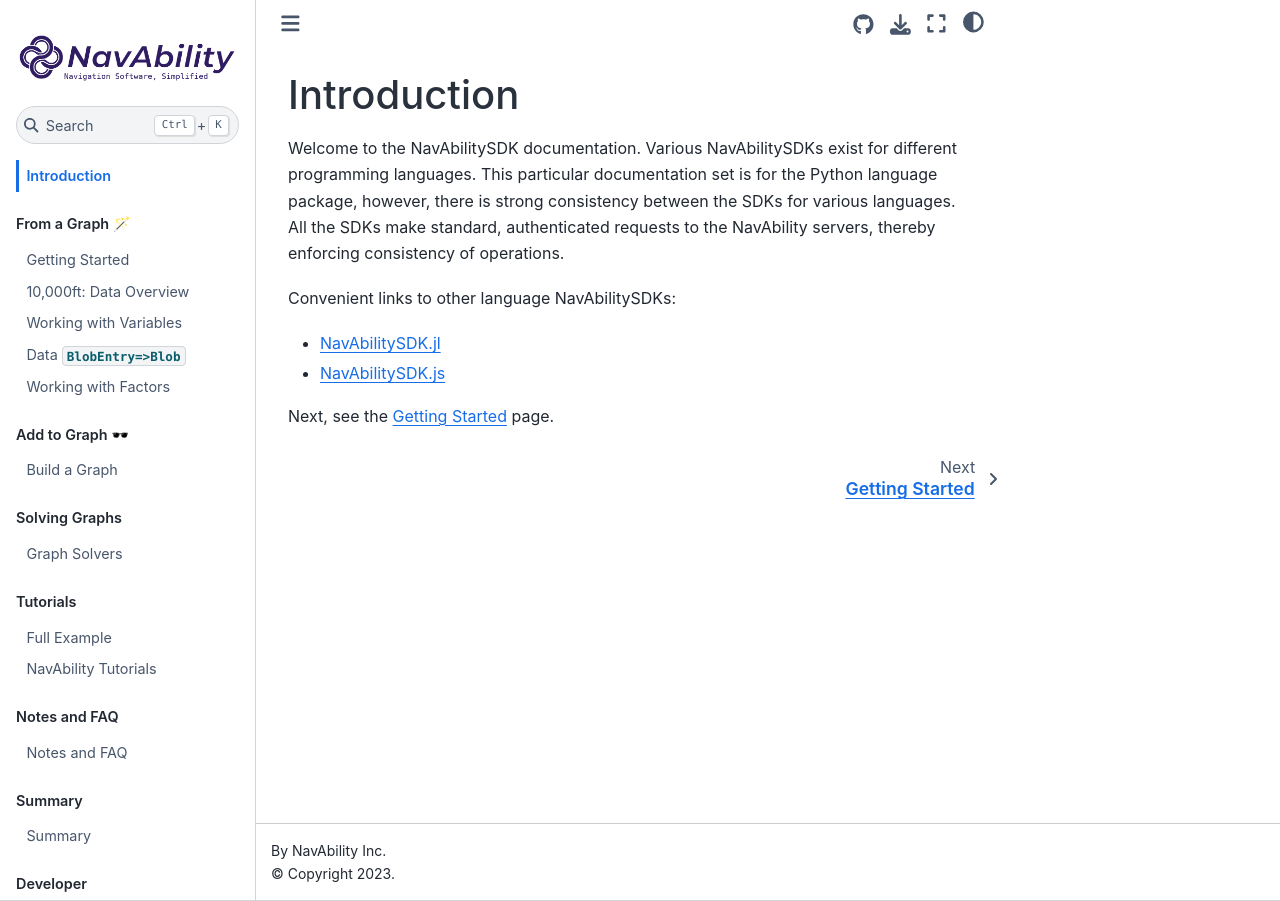
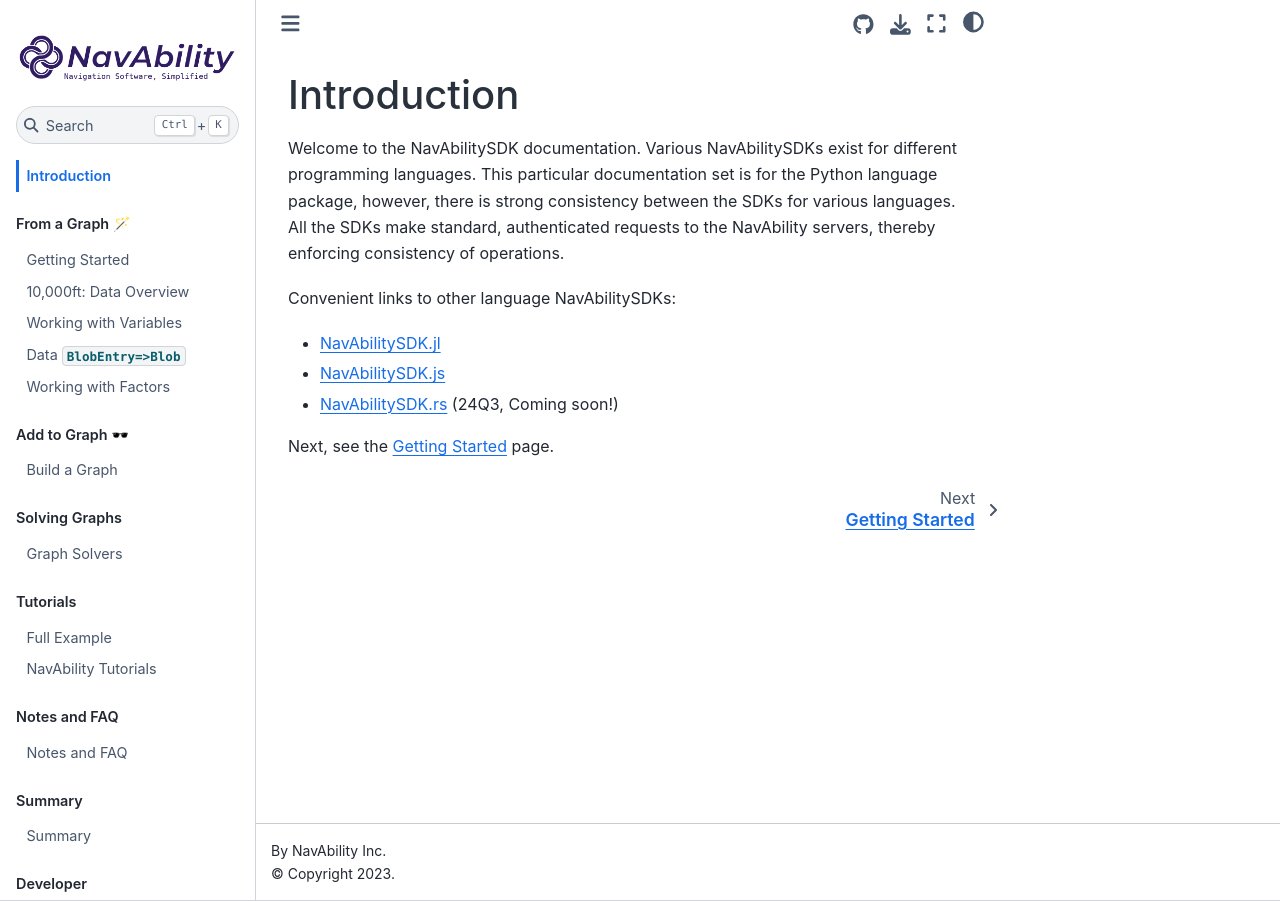
Before and after one commit to NavAbility/NavAbilitySDK.py, a Jupyter Book: the page built from docs/index.md, in a window 1280 px wide. Built offline with Jupyter Book 1.0.4 settings and Sphinx 7.4.7 and the Sphinx Book theme 1.1.4, drawn with Linux system fonts in a browser that asks for light colours.

Commit message:
Update index.md

```diff
--- a/docs/index.md
+++ b/docs/index.md
@@ -7,6 +7,7 @@
 Convenient links to other language NavAbilitySDKs:
 - [NavAbilitySDK.jl][sdk-jl]
 - [NavAbilitySDK.js][sdk-js]
+- NavAbilitySDK.rs (24Q3, Coming soon!)
 
 Next, see the [Getting Started](/getting-started) page.
 
```
